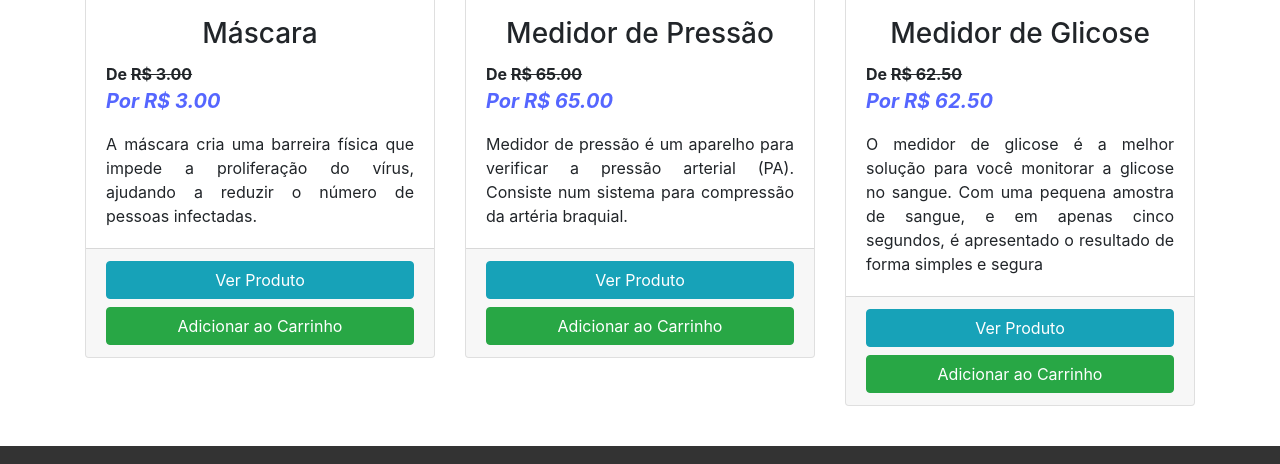
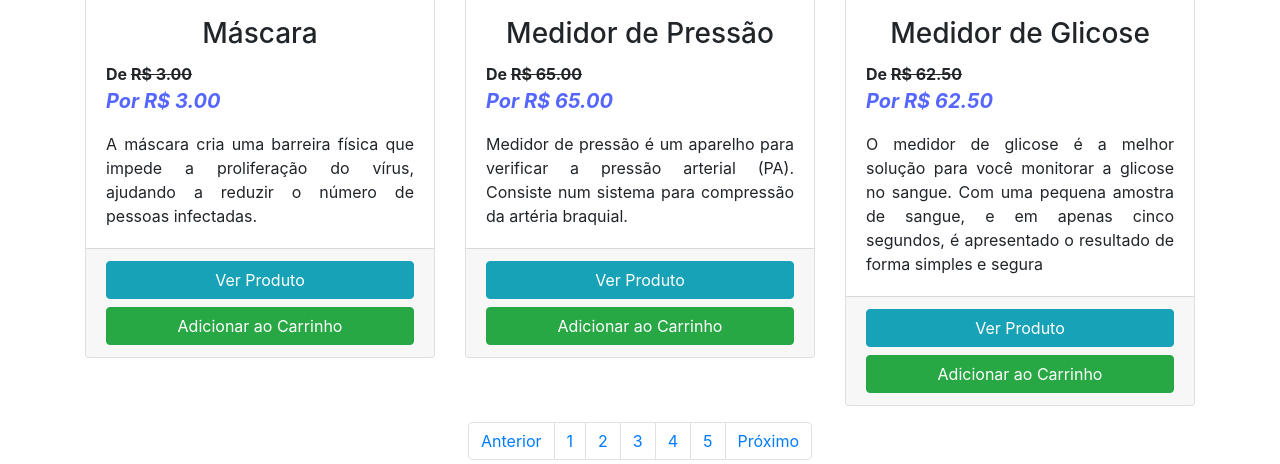
Before and after one commit to arthurnakao/produtos-hospitalares, a plain HTML site: page products.html in a window 1280 px wide. Shown: the part 1196-1660 px from the top of the page. Drawn offline with Linux system fonts and the light colour scheme.

Commit message:
Atualizando pagina de produtos e carrinho

```diff
--- a/products.html
+++ b/products.html
@@ -155,6 +155,18 @@
                 </div>
             </div>
         </div>
+
+        <nav aria-label="Page navigation example">
+            <ul class="pagination justify-content-center">
+                <li class="page-item"><a class="page-link" href="#">Anterior</a></li>
+                <li class="page-item"><a class="page-link" href="#">1</a></li>
+                <li class="page-item"><a class="page-link" href="#">2</a></li>
+                <li class="page-item"><a class="page-link" href="#">3</a></li>
+                <li class="page-item"><a class="page-link" href="#">4</a></li>
+                <li class="page-item"><a class="page-link" href="#">5</a></li>
+                <li class="page-item"><a class="page-link" href="#">Próximo</a></li>
+            </ul>
+        </nav>
     </div>
 
     <footer class="footer p-4">
```
Also changed, not shown: cart.html (+4 -0 lines).
